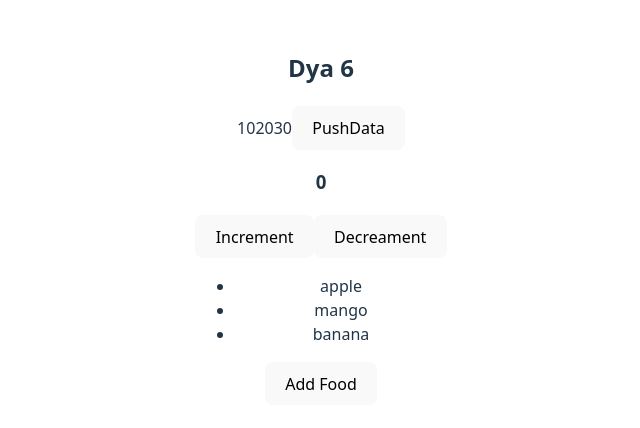
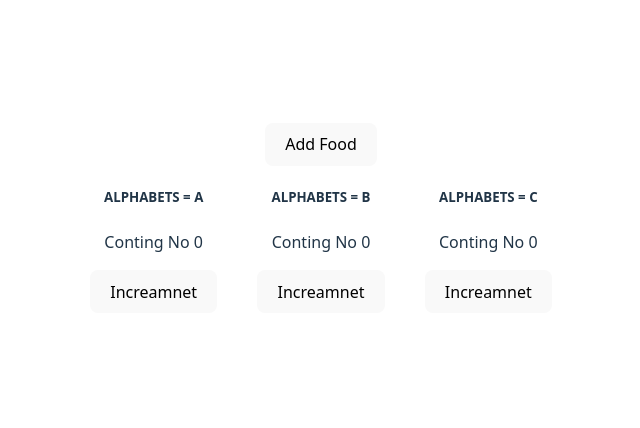
Before and after one commit to hunny345686/Learn-React-js, a React (Vite) app in the folder React-Basic/react-vite-day4/: page / in a window 1280 px wide. Shown: the part 182-610 px from the top of the page, without its empty margins (319-959 px from the left). Built offline with nearby package versions, Linux system fonts and the light colour scheme.

Commit message:
Learning - Small project why should use KEY in react list

```diff
--- /dev/null
+++ b/React-Basic/react-vite-day4/src/day7.jsx
@@ -0,0 +1,39 @@
+import { useState } from "react";
+
+const Counter = ({ item }) => {
+  const [conut, setCount] = useState(0);
+
+  const inrc = () => {
+    setCount(conut + 1);
+  };
+  return (
+    <div>
+      <div>
+        <h5>ALPHABETS = {item}</h5>
+
+        <p>Conting No {conut}</p>
+        <button onClick={inrc}>Increamnet</button>
+      </div>
+    </div>
+  );
+};
+
+export default function Dya7() {
+  const [alphabet, setAlphabet] = useState(["A", "B", "C"]);
+
+  const handleAddAlphabet = () => {
+    setAlphabet((prev) => ["D", ...prev]);
+  };
+
+  return (
+    <div>
+      <button onClick={handleAddAlphabet}>Add Food</button>
+      <div style={{ display: "flex", alignContent: "center", gap: "40px" }}>
+        {alphabet.map((item) => (
+          // <Counter item={item} /> it will be a issue if will not use Key over theer
+          <Counter key={item} item={item} />
+        ))}
+      </div>
+    </div>
+  );
+}
--- a/React-Basic/react-vite-day4/src/main.jsx
+++ b/React-Basic/react-vite-day4/src/main.jsx
@@ -4,11 +4,13 @@ import "./index.css";
 import Day4 from "./day4.jsx";
 import Day5 from "./day5.jsx";
 import Dya6 from "./day6.jsx";
+import Dya7 from "./day7.jsx";
 
 createRoot(document.getElementById("root")).render(
   <>
     {/* <Day4 /> */}
     {/* <Day5 /> */}
-    <Dya6 />
+    {/* Dya6 */}
+    <Dya7 />
   </>
 );
```
